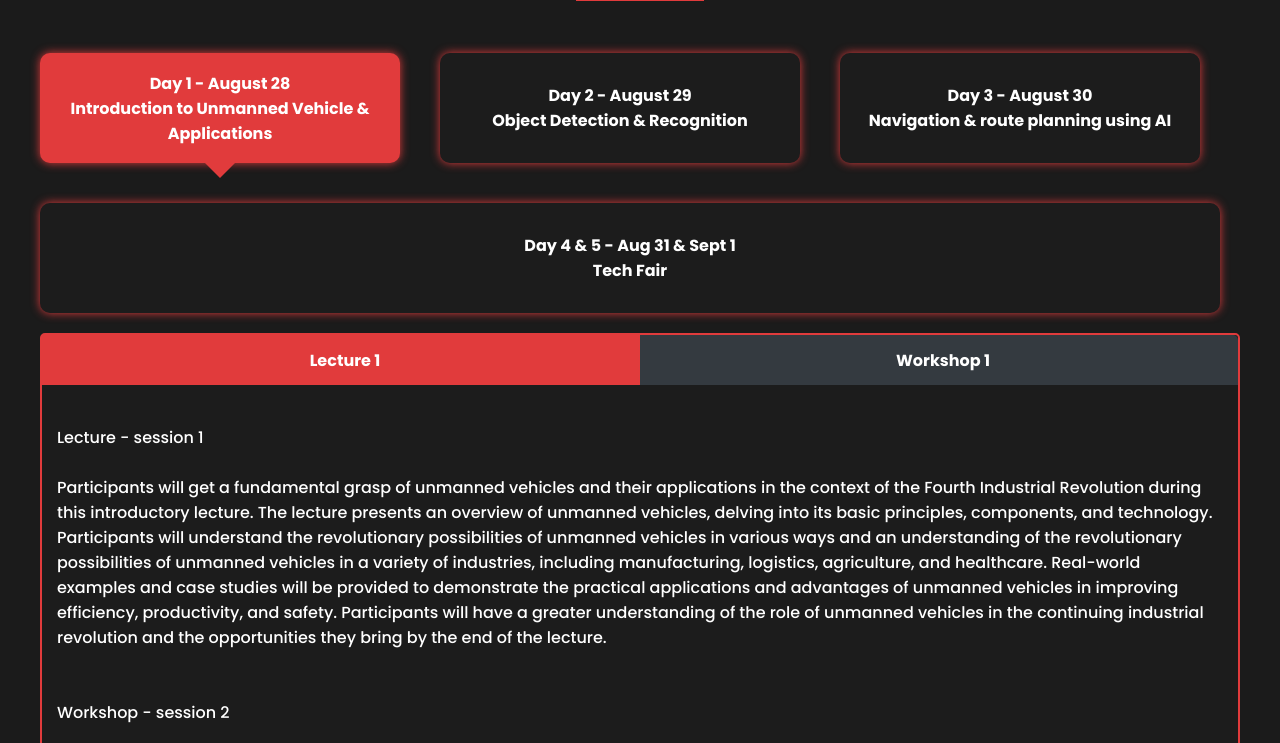
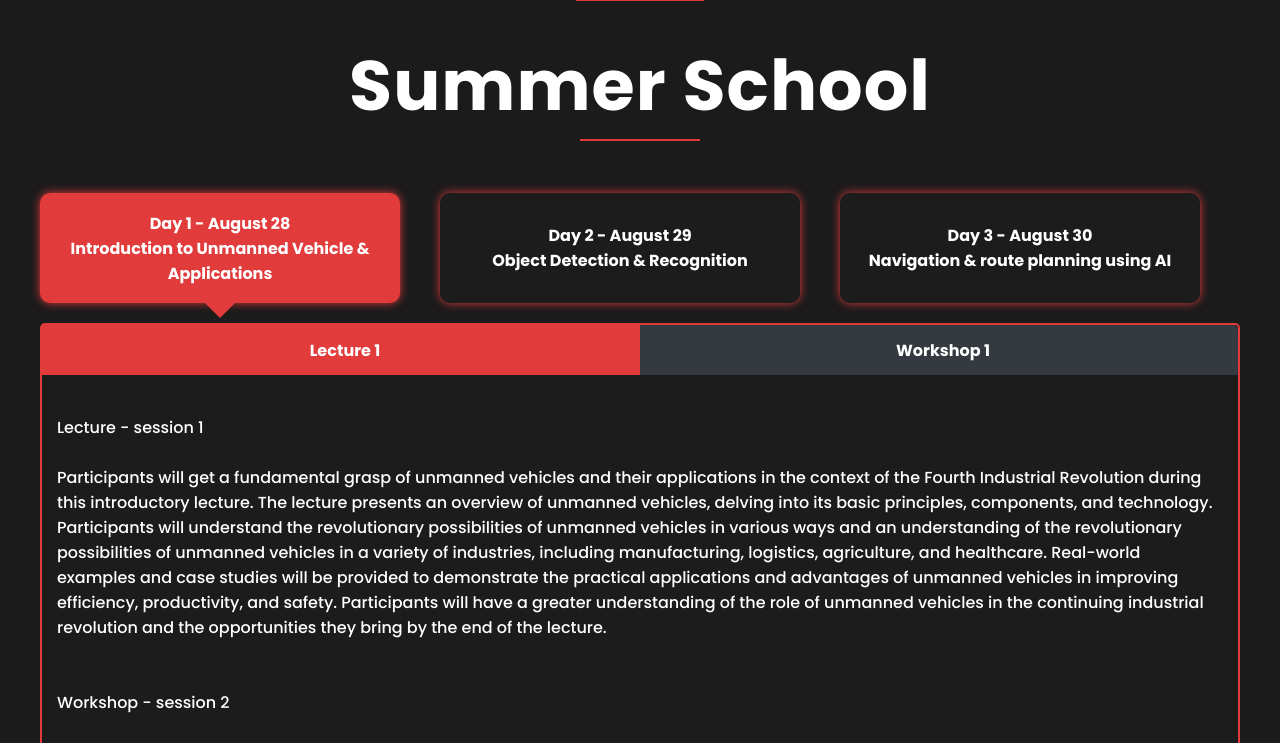
Before and after one commit to jayanth137/Summer_School_Cis, a React (Create React App) app: page / in a window 1280 px wide. Shown: the part 1500-2243 px from the top of the page. Built offline with nearby package versions, Linux system fonts and the light colour scheme.

Commit message:
Added timeline Changed

```diff
--- a/src/component/EventTimeline/Timeline.jsx
+++ b/src/component/EventTimeline/Timeline.jsx
@@ -8,6 +8,8 @@ const Timeline = () => {
   return (
     <div className="headers-timeline_main">
       <div className="headers-timeline">
+        <h1>Summer School</h1>
+        <hr />
         <div className="row-one">
           <div className="headers">
             <div
@@ -142,6 +144,28 @@ const Timeline = () => {
             </div>
           </div>
         </div>
+        {active >= 0 && active <= 2 && (
+          <div className="timeline-card timeline-card-xl">
+            <div className="timeline-card-header">
+              <div className="col-1">{timelineData[active].date}</div>
+              <div className="col-2">{timelineData[active].dateDesc}</div>
+            </div>
+            <div>
+              <div className="timeline-card-body">
+                {timelineData[active].descInDepth
+                  .split('\n')
+                  .map((x, index) => (
+                    <span key={index}>
+                      {x}
+                      <br />
+                    </span>
+                  ))}
+              </div>
+            </div>
+          </div>
+        )}
+        <h1>Tech Fair</h1>
+        <hr />
         <div className="row-one">
           <div className="headers">
             <div
@@ -167,6 +191,7 @@ const Timeline = () => {
             </div>
           </div>
         </div>
+        {timelineData.length > 3 && active === 3 && (
           <div className="timeline-card timeline-card-xl">
             <div className="timeline-card-header">
               <div className="col-1">{timelineData[active].date}</div>
@@ -183,6 +208,7 @@ const Timeline = () => {
               </div>
             </div>
           </div>
+        )}
       </div>
     </div>
   );
```
Lines whose indentation alone changed are shown as unchanged.
